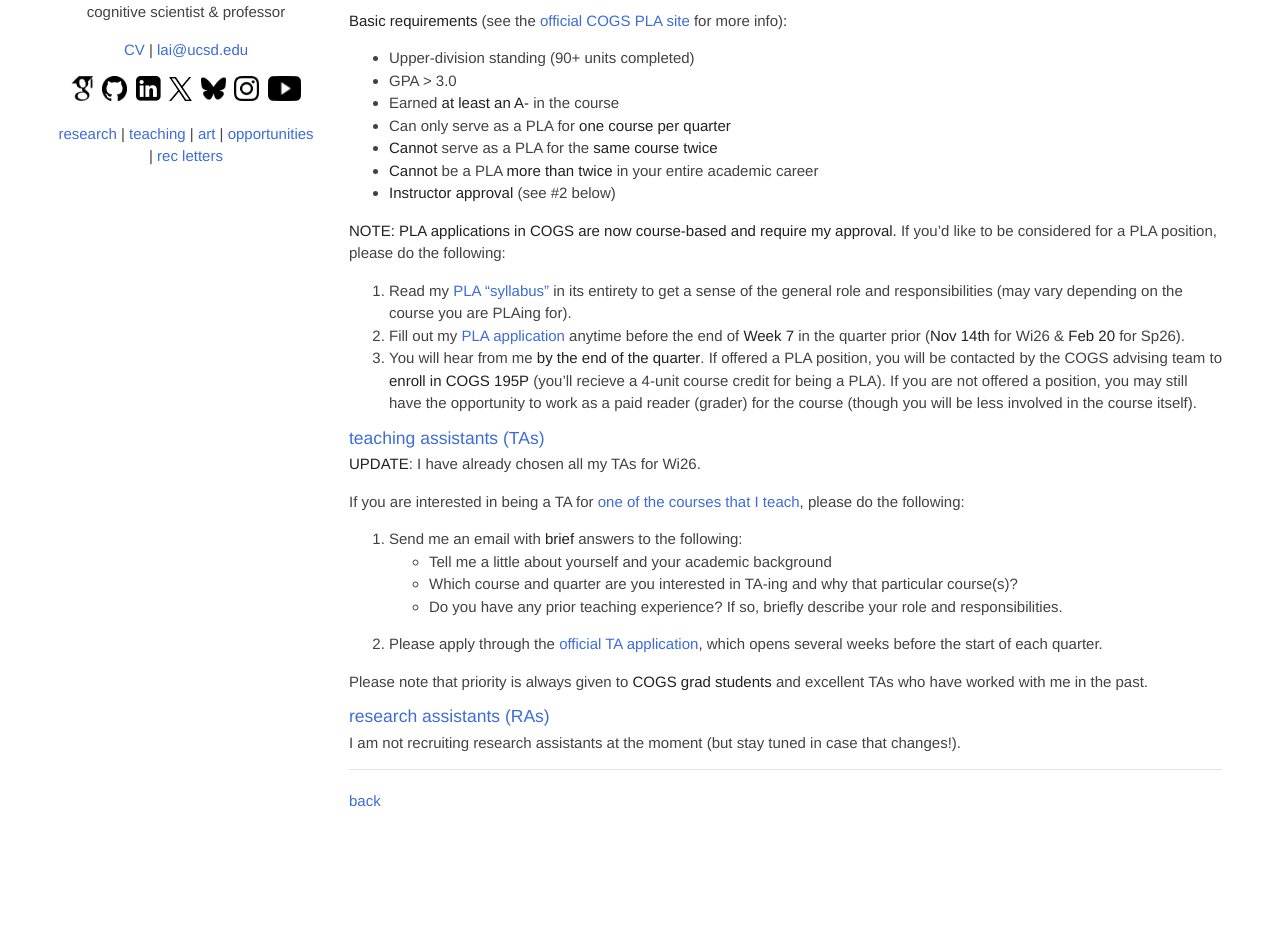
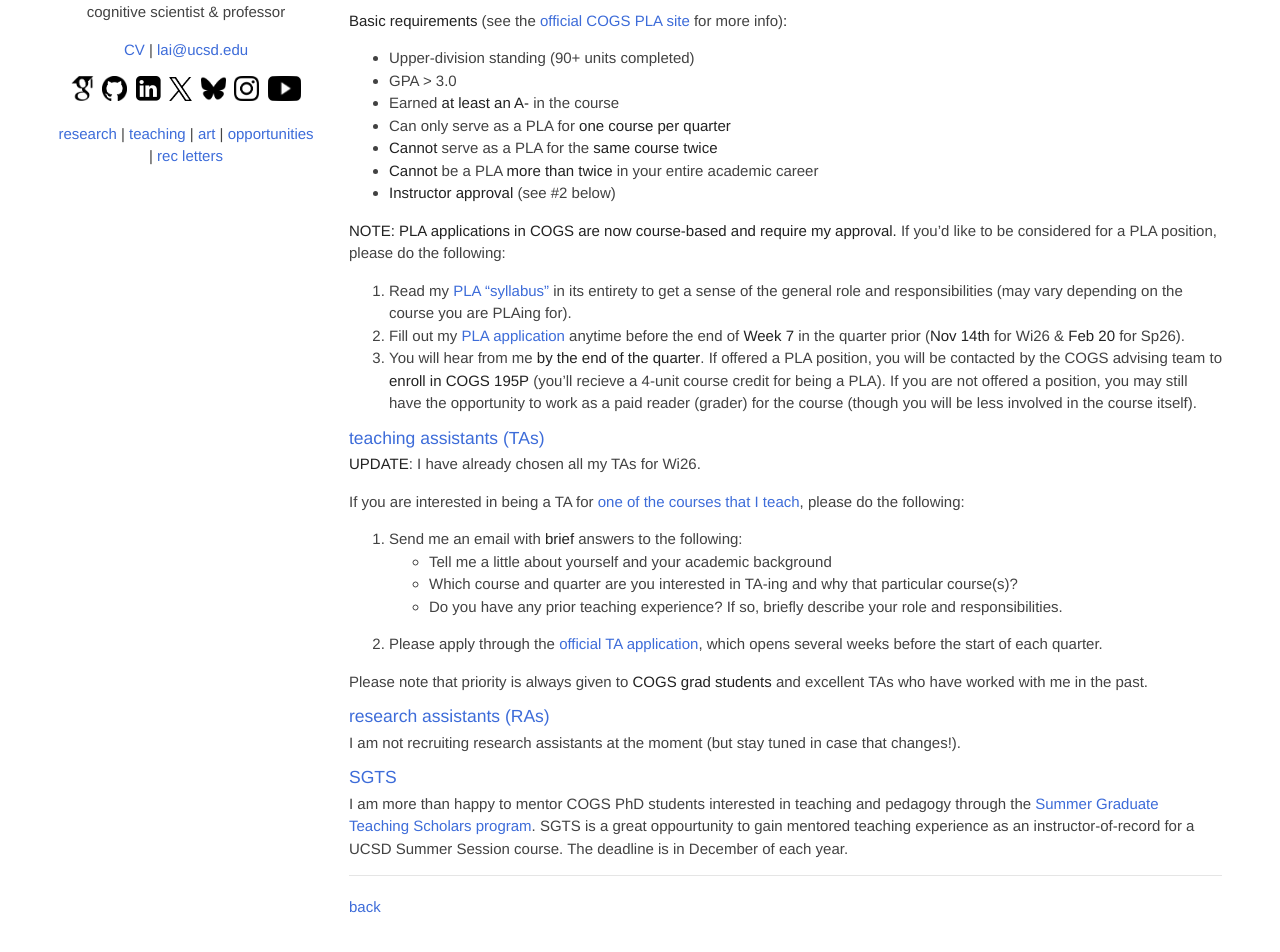
Before and after one commit to lucylai96/lucylai96.github.io, a Jekyll site: the page built from opps.md, in a window 1280 px wide and 1268 px high. Shown: the part 284-1236 px from the top of the window. Built offline with Jekyll 4.4.1, drawn with Linux system fonts in a browser that asks for light colours; our own code applies the rules of GitHub Pages for plain Markdown files.

Commit message:
Update opps.md

```diff
--- a/opps.md
+++ b/opps.md
@@ -35,5 +35,8 @@ Please note that priority is always given to **COGS grad students** and excellen
 ### research assistants (RAs)
 I am not recruiting research assistants at the moment (but stay tuned in case that changes!).
 
+### SGTS
+I am more than happy to mentor COGS PhD students interested in teaching and pedagogy through the [Summer Graduate Teaching Scholars program](https://undergrad.ucsd.edu/faculty-support/sgts.html). SGTS is a great oppourtunity to gain mentored teaching experience as an instructor-of-record for a UCSD Summer Session course. The deadline is in December of each year.
+
 ***
 [back](./)
```
